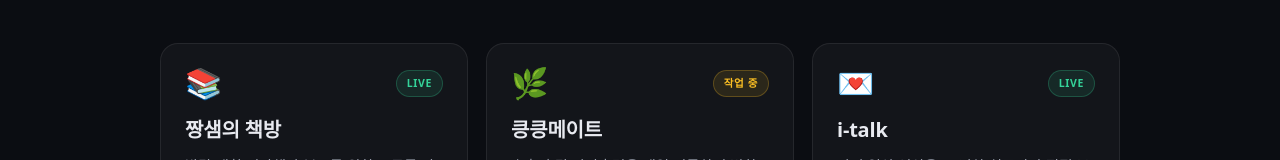
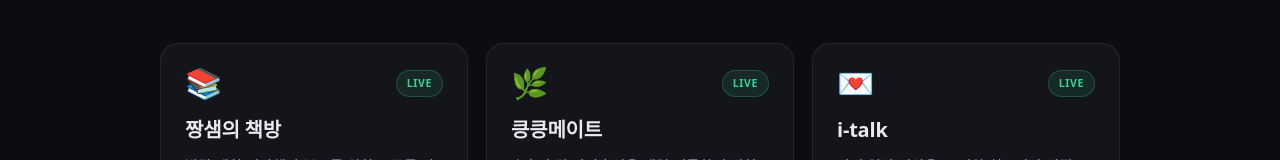
Before and after one commit to haemiru/junominu, a React (Vite) app: page / in a window 1280 px wide. Shown: the part 367-527 px from the top of the page. Built offline with nearby package versions, Linux system fonts and the light colour scheme; a web font is replaced by a local one.

Commit message:
fix: 킁킁메이트 카드 상태 building → live
Co-Authored-By: Claude Opus 4.8 (1M context) <noreply@anthropic.com>

```diff
--- a/src/projects.js
+++ b/src/projects.js
@@ -31,7 +31,7 @@ export const PROJECTS = [
     emoji: "🌿",
     description: "호흡·후각 자가훈련을 매일 기록하면 변화를 자동 리포트로 보여주는 앱.",
     url: "https://kungkung.jjangsaem.com",
-    status: "building",
+    status: "live",
     tags: ["SaaS", "헬스케어", "Vite"],
   },
   {
```
